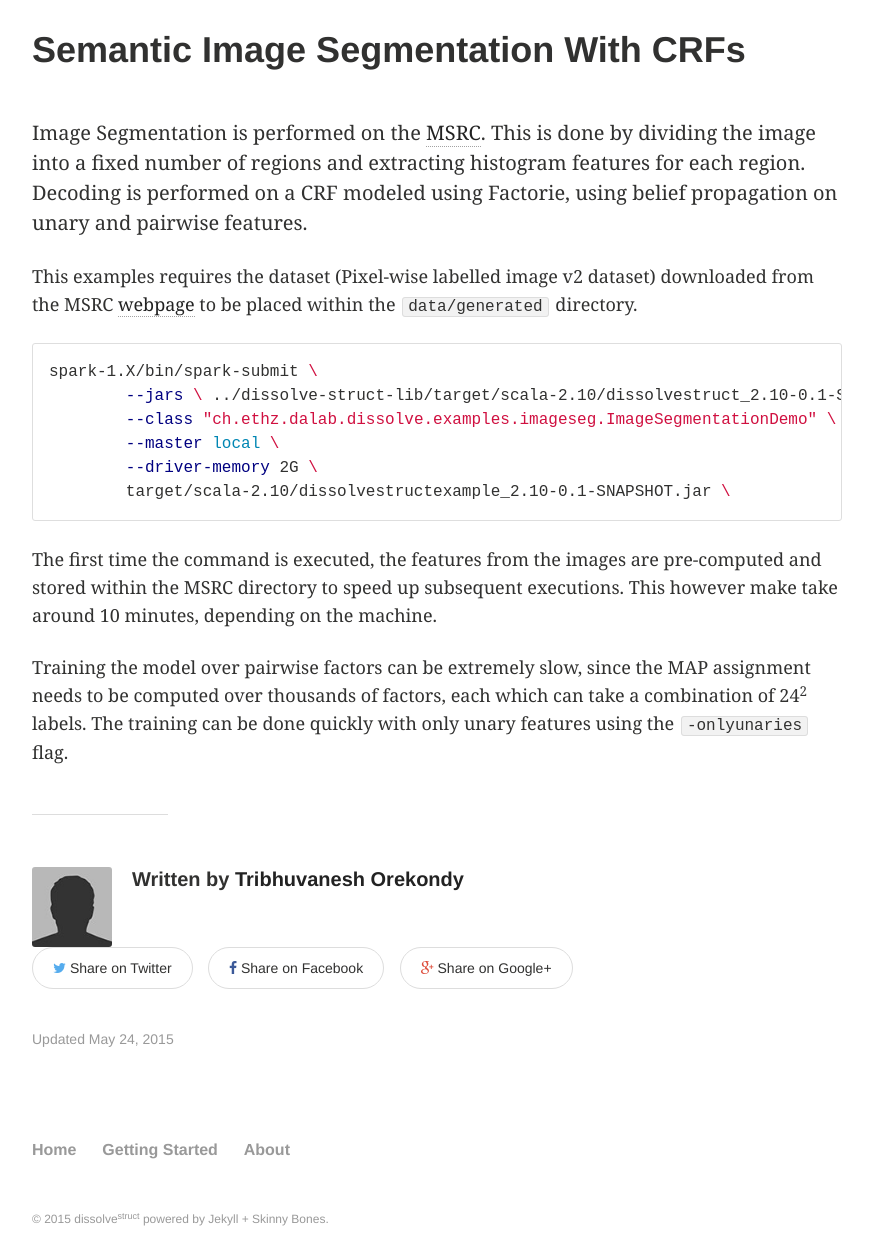
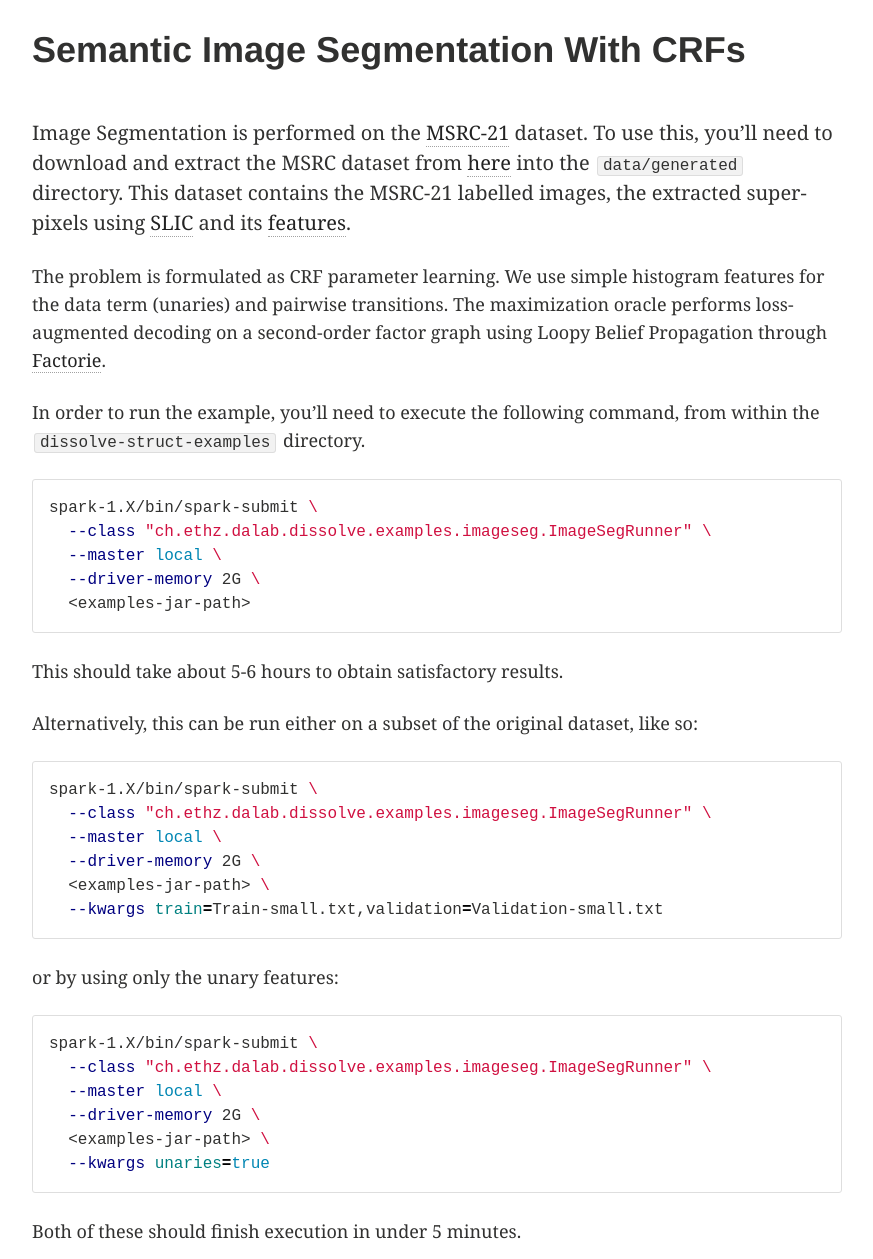
Before and after one commit to dalab/dissolve-struct, a Jekyll site: the page built from _posts/articles/2015-05-24-semantic-image-segmentation-with-crfs.md, in a window 1280 px wide and 1400 px high, scrolled down 647 px, cut to the strip 141-1400 px from the top of the window. Shown: the whole strip, without its empty margins (64-937 px from the left). Built offline with Jekyll 4.4.1, drawn with Linux system fonts in a browser that asks for light colours.

Commit message:
Updating Image Segmentation documentation

```diff
--- a/_posts/articles/2015-05-24-semantic-image-segmentation-with-crfs.md
+++ b/_posts/articles/2015-05-24-semantic-image-segmentation-with-crfs.md
@@ -13,23 +13,45 @@
 ---
 
 
-Image Segmentation is performed on the [MSRC](http://research.microsoft.com/en-us/projects/objectclassrecognition/).
-This is done by dividing the image into a fixed number of regions and extracting histogram features for each region.
-Decoding is performed on a CRF modeled using Factorie, using belief propagation on unary and pairwise features.
+Image Segmentation is performed on the [MSRC-21](http://research.microsoft.com/en-us/projects/objectclassrecognition/) dataset.
+To use this, you'll need to download and extract the MSRC dataset from [here](https://s3-eu-west-1.amazonaws.com/dissolve-struct/msrc/msrc.tar.gz)
+into the `data/generated` directory.
+This dataset contains the MSRC-21 labelled images, the extracted super-pixels using [SLIC](http://ivrl.epfl.ch/research/superpixels)
+and its [features](http://cvlab.epfl.ch/data/dpg/index.php).
 
-This examples requires the dataset (Pixel-wise labelled image v2 dataset) downloaded from the MSRC [webpage](http://research.microsoft.com/en-us/projects/objectclassrecognition/) to be placed within the `data/generated` directory.
+The problem is formulated as CRF parameter learning.
+We use simple histogram features for the data term (unaries) and pairwise
+transitions.
+The maximization oracle performs loss-augmented decoding on a second-order
+factor graph using Loopy Belief Propagation through [Factorie](http://factorie.cs.umass.edu/).
 
+In order to run the example, you'll need to execute the following command, from
+within the `dissolve-struct-examples` directory.
 {% highlight bash %}
 spark-1.X/bin/spark-submit \
-	--jars \ ../dissolve-struct-lib/target/scala-2.10/dissolvestruct_2.10-0.1-SNAPSHOT.jar,lib/factorie-1.0.jar \
-	--class "ch.ethz.dalab.dissolve.examples.imageseg.ImageSegmentationDemo" \
-	--master local \
-	--driver-memory 2G \
-	target/scala-2.10/dissolvestructexample_2.10-0.1-SNAPSHOT.jar \
+  --class "ch.ethz.dalab.dissolve.examples.imageseg.ImageSegRunner" \
+  --master local \
+  --driver-memory 2G \
+  <examples-jar-path>
 {% endhighlight %}
+This should take about 5-6 hours to obtain satisfactory results.
 
-The first time the command is executed, the features from the images are pre-computed and stored within the MSRC directory to speed up subsequent executions.
-This however make take around 10 minutes, depending on the machine.
-
-Training the model over pairwise factors can be extremely slow, since the MAP assignment needs to be computed over thousands of factors, each which can take a combination of 24<sup>2</sup> labels.
-The training can be done quickly with only unary features using the `-onlyunaries` flag.
+Alternatively, this can be run either on a subset of the original dataset, like so:
+{% highlight bash %}
+spark-1.X/bin/spark-submit \
+  --class "ch.ethz.dalab.dissolve.examples.imageseg.ImageSegRunner" \
+  --master local \
+  --driver-memory 2G \
+  <examples-jar-path> \
+  --kwargs train=Train-small.txt,validation=Validation-small.txt
+{% endhighlight %}
+or by using only the unary features:
+{% highlight bash %}
+spark-1.X/bin/spark-submit \
+  --class "ch.ethz.dalab.dissolve.examples.imageseg.ImageSegRunner" \
+  --master local \
+  --driver-memory 2G \
+  <examples-jar-path> \
+  --kwargs unaries=true
+{% endhighlight %}
+Both of these should finish execution in under 5 minutes.
```
Also changed, not shown: other parts of _posts/articles/2015-05-24-semantic-image-segmentation-with-crfs.md (+1 -1 lines).
